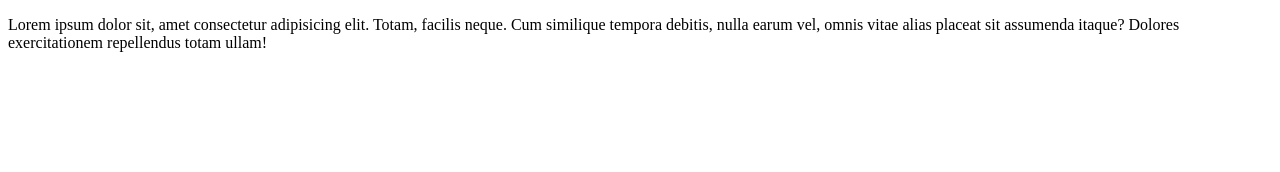
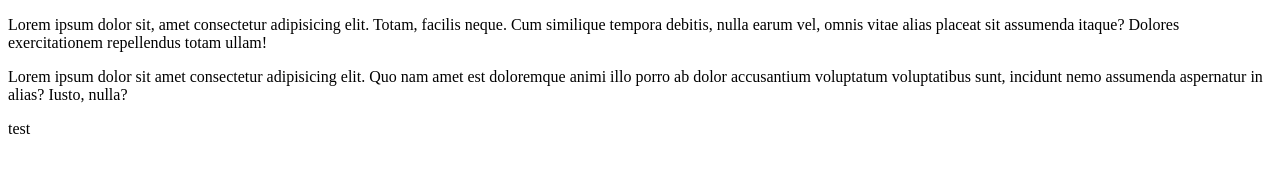
Before and after one commit to LindaGiorgadze/test, a plain HTML site: page index.html in a window 1280 px wide. Drawn offline with Linux system fonts and the light colour scheme.

Commit message:
add paragraph

```diff
--- a/index.html
+++ b/index.html
@@ -10,5 +10,12 @@
     <p>
         Lorem ipsum dolor sit, amet consectetur adipisicing elit. Totam, facilis neque. Cum similique tempora debitis, nulla earum vel, omnis vitae alias placeat sit assumenda itaque? Dolores exercitationem repellendus totam ullam!
     </p>
+    <p>
+        Lorem ipsum dolor sit amet consectetur adipisicing elit. Quo nam amet est doloremque animi illo porro ab dolor accusantium voluptatum voluptatibus sunt, incidunt nemo assumenda aspernatur in alias? Iusto, nulla?
+
+    </p>
+    <p>
+        test
+    </p>
 </body>
 </html>
```
